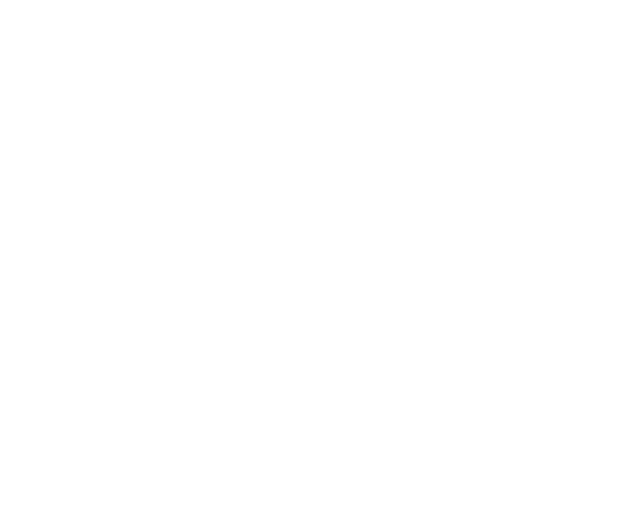
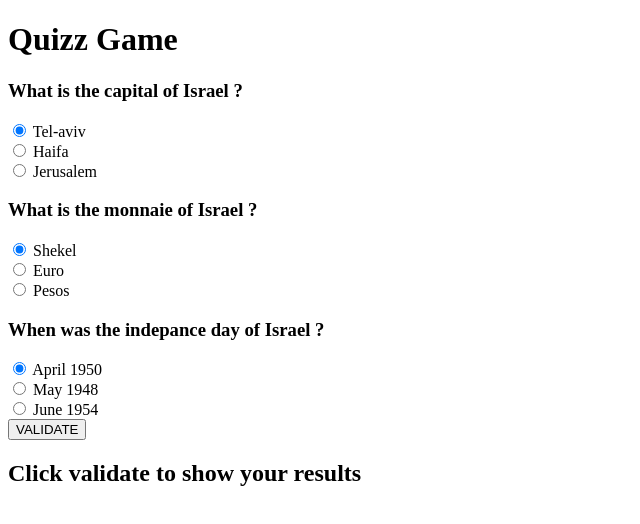
Before and after one commit to Daviidd33/hackathon, a plain HTML site: page index.html in a window 1280 px wide. Shown: the whole page, without its empty margins (0-640 px from the left). Drawn offline with Linux system fonts and the light colour scheme.

Commit message:
end of html part

```diff
--- a/index.html
+++ b/index.html
@@ -10,6 +10,79 @@
 
 <body>
 
+    <h1>Quizz Game</h1>
+
+    <section class="container">
+
+        <!-- Here is the form with all the question -->
+        <form class="quizz">
+
+            <!-- Each div for each question -->
+            <div class="question-block">
+                <h3>What is the capital of Israel ?</h3>
+                <!-- the answer in radio input -->
+                <div>
+                    <input type="radio" name="q1" id="tel-aviv" value="a" checked>
+                    <label for="tel-aviv">Tel-aviv</label>
+                </div>
+
+                <div>
+                    <input type="radio" name="q1" id="haifa" value="b">
+                    <label for="haifa">Haifa</label>
+                </div>
+                <div>
+                    <input type="radio" name="q1" id="jerusalem" value="c">
+                    <label for="jerusalem">Jerusalem</label>
+                </div>
+            </div>
+
+            <div class="question-block">
+                <h3>What is the monnaie of Israel ?</h3>
+                <div>
+                    <input type="radio" name="q2" id="shekel" value="a" checked>
+                    <label for="shekel">Shekel</label>
+                </div>
+
+                <div>
+                    <input type="radio" name="q2" id="euro" value="b">
+                    <label for="euro">Euro</label>
+                </div>
+                <div>
+                    <input type="radio" name="q2" id="pesos" value="c">
+                    <label for="pesos">Pesos</label>
+                </div>
+            </div>
+
+            <div class="question-block">
+                <h3>When was the indepance day of Israel ?</h3>
+                <div>
+                    <input type="radio" name="q3" id="april" value="a" checked>
+                    <label for="april">April 1950</label>
+                </div>
+
+                <div>
+                    <input type="radio" name="q3" id="may" value="b">
+                    <label for="may">May 1948</label>
+                </div>
+                <div>
+                    <input type="radio" name="q3" id="june" value="c">
+                    <label for="june">June 1954</label>
+                </div>
+            </div>
+            <button type="submit">VALIDATE</button>
+
+        </form>
+
+
+        <div class="result">
+            <h2>Click validate to show your results</h2>
+            <p class="mark"></p>
+            <p class="help"></p>
+        </div>
+
+
+    </section>
+
 </body>
 
 </html>
```
